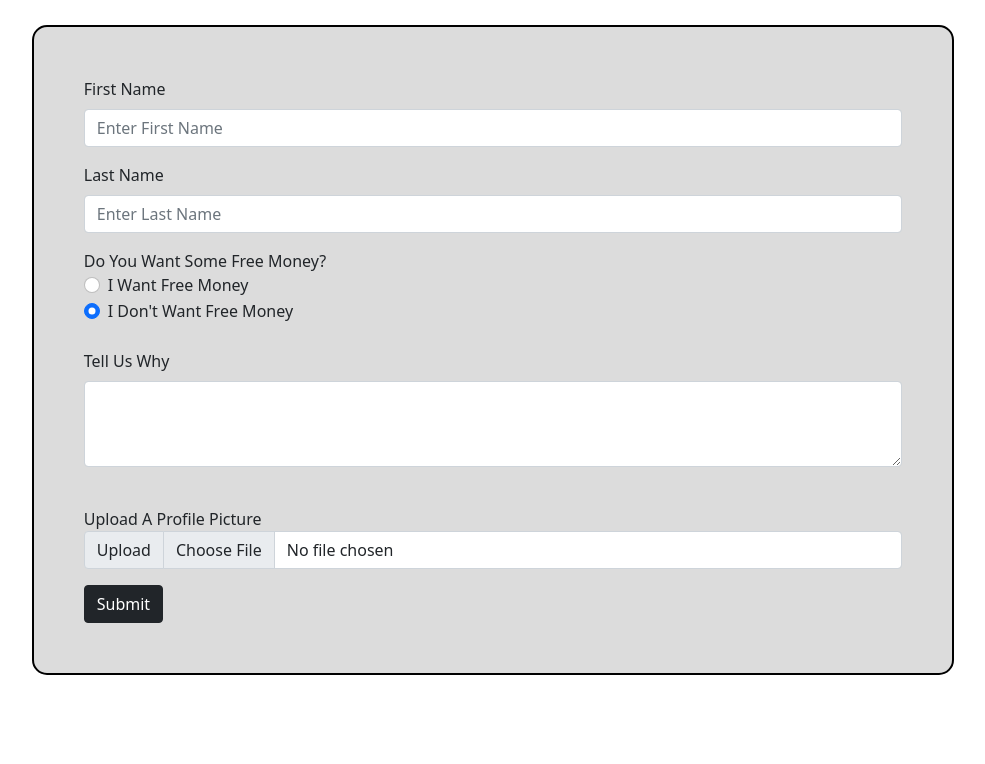
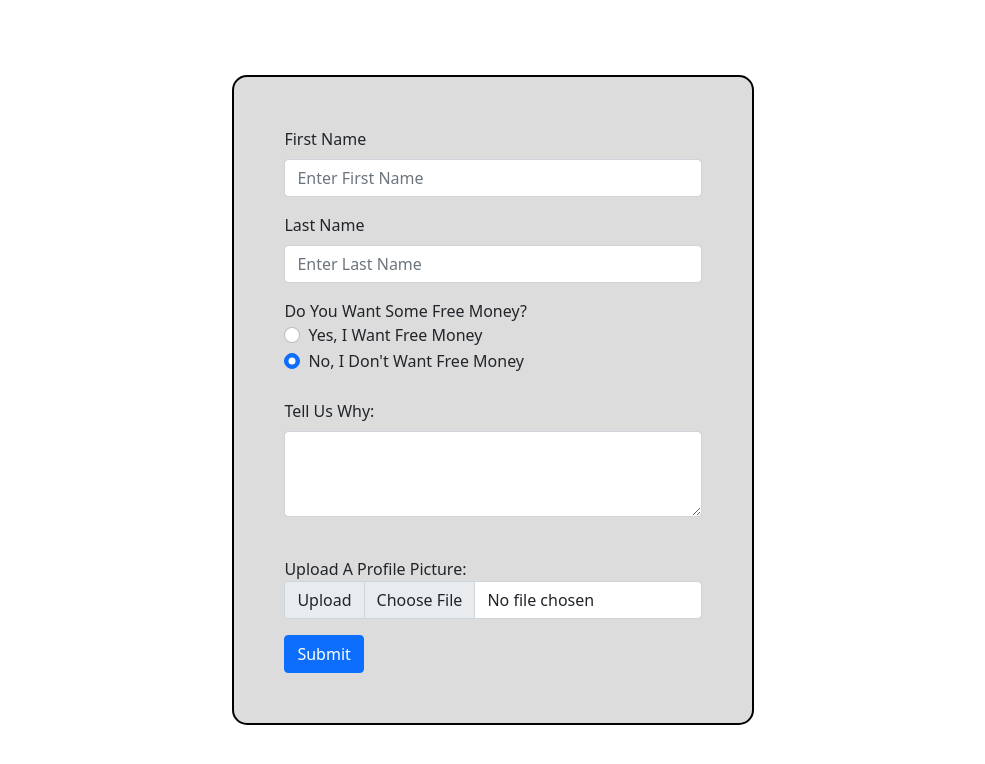
Before and after one commit to kirkwood616/bootstrap-form-exercise, a plain HTML site: page index.html in a window 1280 px wide. Shown: the whole page, without its empty margins (147-1132 px from the left). Drawn offline with nearby package versions, Linux system fonts and the light colour scheme.

Commit message:
Updated sizing and styling

```diff
--- a/index.html
+++ b/index.html
@@ -22,26 +22,26 @@
             >First Name</label
           >
           <input
-            type="email"
+            type="text"
             class="form-control"
             id="exampleFormControlInput1"
             placeholder="Enter First Name"
           />
         </div>
         <div class="mb-3">
-          <label for="exampleFormControlInput1" class="form-label"
+          <label for="exampleFormControlInput2" class="form-label"
             >Last Name</label
           >
           <input
-            type="email"
+            type="text"
             class="form-control"
-            id="exampleFormControlInput1"
+            id="exampleFormControlInput2"
             placeholder="Enter Last Name"
           />
         </div>
 
         <!-- RADIO BUTTONS -->
-        Do You Want Some Free Money?<br />
+        Do You Want Some Free Money?
         <div class="form-check">
           <input
             class="form-check-input"
@@ -50,7 +50,7 @@
             id="flexRadioDefault1"
           />
           <label class="form-check-label" for="flexRadioDefault1">
-            I Want Free Money
+            Yes, I Want Free Money
           </label>
         </div>
         <div class="form-check">
@@ -62,14 +62,14 @@
             checked
           />
           <label class="form-check-label" for="flexRadioDefault2">
-            I Don't Want Free Money
+            No, I Don't Want Free Money
           </label>
         </div>
         <br />
         <!-- TEXT INPUT AREA -->
         <div class="mb-3">
           <label for="exampleFormControlTextarea1" class="form-label"
-            >Tell Us Why</label
+            >Tell Us Why:</label
           >
           <textarea
             class="form-control"
@@ -79,13 +79,13 @@
         </div>
         <br />
         <!-- FILE UPLOAD -->
-        Upload A Profile Picture
+        Upload A Profile Picture:
         <div class="input-group mb-3">
           <label class="input-group-text" for="inputGroupFile01">Upload</label>
           <input type="file" class="form-control" id="inputGroupFile01" />
         </div>
         <!-- BUTTON -->
-        <button type="button" class="btn btn-dark">Submit</button>
+        <button type="button" class="btn btn-primary">Submit</button>
       </div>
     </div>
     <!-- BS SCRIPT -->
--- a/style.css
+++ b/style.css
@@ -4,6 +4,7 @@ body {
 
 .content-container {
   width: 100%;
+  height: 100vh;
   display: flex;
   justify-content: center;
   align-items: center;
@@ -11,7 +12,7 @@ body {
 }
 
 .main-content {
-  width: 75%;
+  max-width: 600px;
   border: 2px solid black;
   border-radius: 15px;
   padding: 50px;
```
